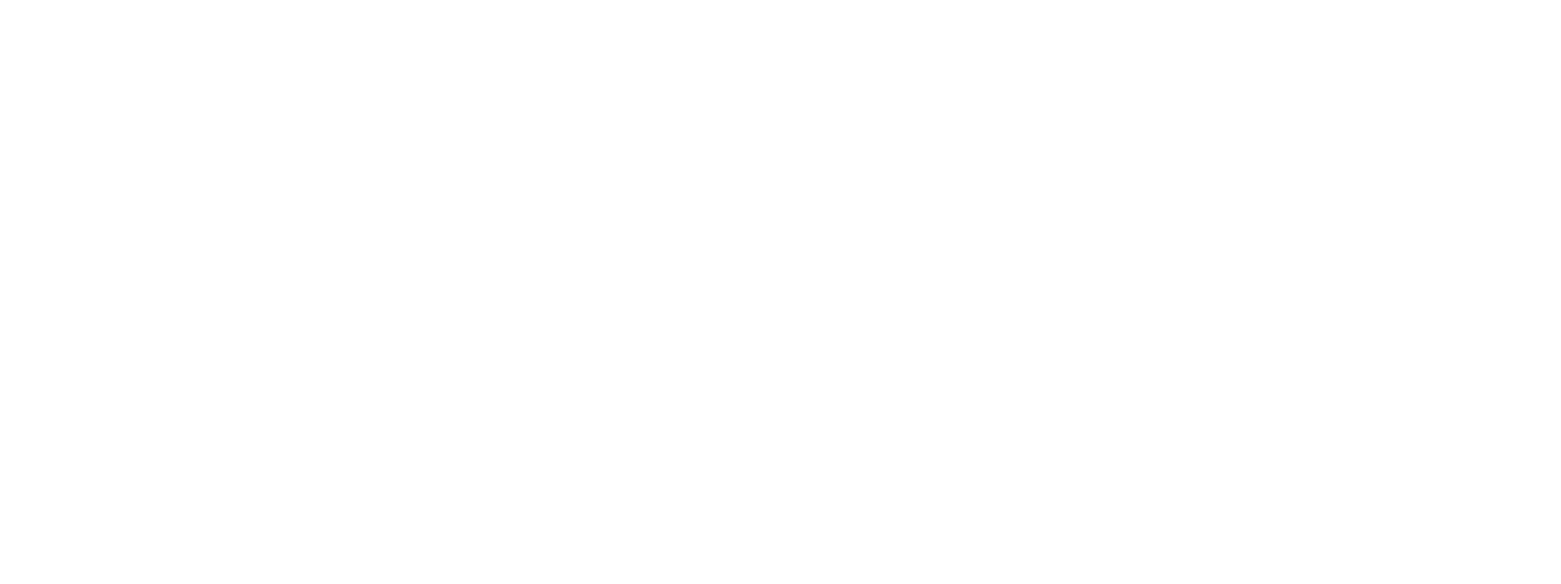
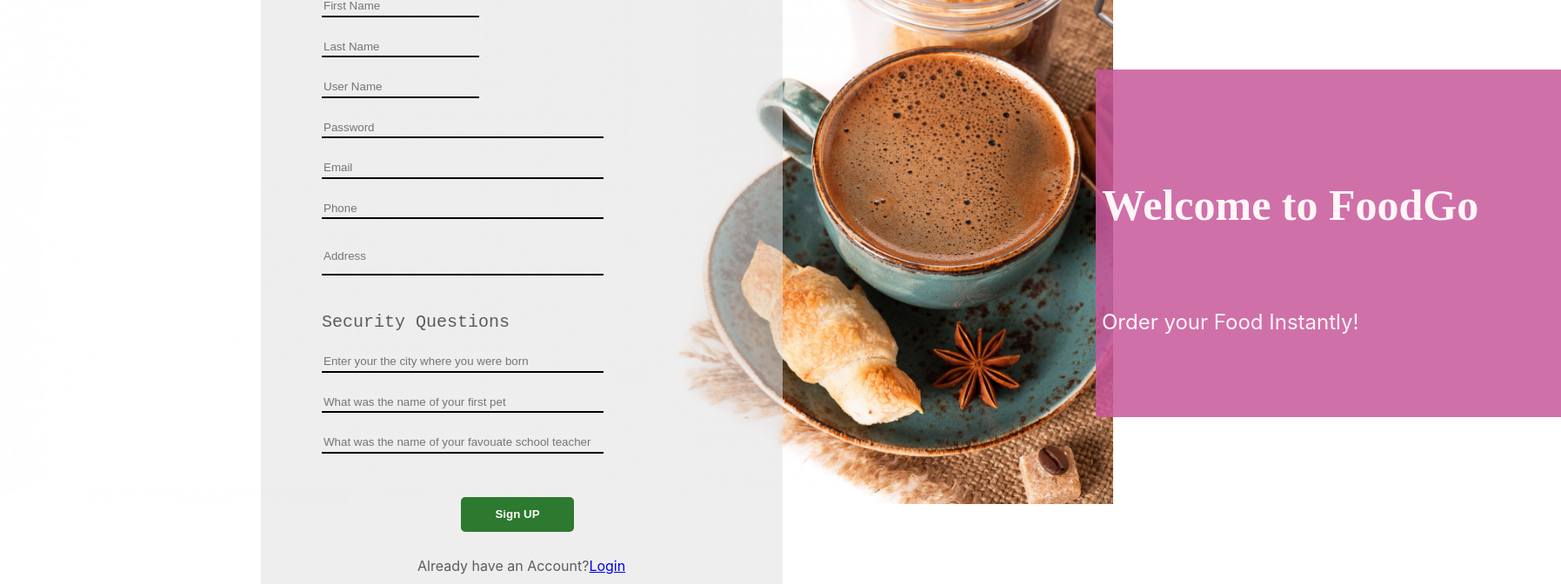
Before and after one commit to fast-isb/FoodGo-AdminModule-and-CustomerFeatures, a React (Create React App) app in the folder frontend/: page / in a window 1280 px wide. Shown: the part 220-892 px from the top of the page at 87% size, 1795 px wide, since content can reach past the window. Before the commit the page ends 800 px from the top, so only its background shows below. Built offline with nearby package versions, Linux system fonts and the light colour scheme.

Commit message:
login frontend done

```diff
--- /dev/null
+++ b/frontend/src/Customer_Login.js
@@ -0,0 +1,121 @@
+import axios from 'axios';
+import React from 'react';
+import signb from './signb.jpeg'
+import "./style.css";
+
+class Customer_Login extends React.Component {
+    state = {
+        fname: '',
+        lname: '',
+        address: '',
+        phone: '',
+        q1: '',
+        q2: '',
+        q3: '',
+        email: '',
+        username: '',
+        password: '',
+    }
+    render() {
+        const myStyle={
+            backgroundImage: `url(${signb})` ,
+            height:'100vh',
+            fontSize:'50px',
+            backgroundSize: 'cover',
+        };
+        return (
+            <div style={myStyle}>
+                <br />
+                <br />
+                <br />
+                <br />
+                <br/>
+                <div className='signUpMainDiv'>
+                    <br/>
+                    <h4 className='mainHead'>
+                        Welcome to FoodGo
+                    </h4>
+                    <span className='mainText'>
+                        Order your Food Instantly!
+                    </span>
+                </div>
+                <div className='formDiv'>
+                    <form>
+                        <br/>
+                        <div className='signup'>
+                            Sign Up
+                        </div>
+                        <div className='header'>
+                            <span>
+                                now to explore and use the FoodGo
+                            </span>
+                            <br />
+                            <br />
+                            <br />
+                            <div className='innerdiv'>
+                                <span className='info'>
+                                    Your Info
+                                </span>
+                                <br />
+                                <br />
+                                <input className='inputFields' placeholder='First Name' required type='text' value={this.state.name} onChange={this.onChangedName} />
+                                <br />
+                                <br />
+                                <input className='inputFields' placeholder='Last Name' required type='text' value={this.state.name} onChange={this.onChangedName} />
+                                <br />
+                                <br />
+                                <input className='inputFields' placeholder='User Name' required type='text' value={this.state.name} onChange={this.onChangedName} />
+                                <br />
+                                <br />
+                                <input className='inputFieldsLarge' placeholder='Password' required type='password' minlength="6" value={this.state.name} onChange={this.onChangedName} />
+                                <br />
+                                <br />
+                                <input className='inputFieldsLarge' placeholder='Email' required type='email' value={this.state.name} onChange={this.onChangedName} />
+                                <br />
+                                <br />
+                                <input className='inputFieldsLarge' placeholder='Phone' required type='tel' minlength="11" maxlength="11" value={this.state.name} onChange={this.onChangedName} />
+                                <br />
+                                <br />
+                                <input className='inputFieldsAdd' placeholder='Address' required type='text' value={this.state.name} onChange={this.onChangedName} />
+                                <br />
+                                <br />
+                                <br />
+                                <span className='info'>
+                                    Security Questions
+                                </span>
+                                <br />
+                                <br />
+                                <input className='inputFieldsLarge' placeholder='Enter your the city where you were born' required type='text' value={this.state.name} onChange={this.onChangedName} />
+                                <br />
+                                <br />
+                                <input className='inputFieldsLarge' placeholder='What was the name of your first pet' required type='text' value={this.state.name} onChange={this.onChangedName} />
+                                <br />
+                                <br />
+                                <input className='inputFieldsLarge' placeholder='What was the name of your favouate school teacher' required type='text' value={this.state.name} onChange={this.onChangedName} />
+                                <br />
+                                <br />
+                                <br/>
+                                <input className='signupButton' type='submit' value='Sign UP' />
+                                <br />
+                                <br />
+                                <div className='loginText'>
+                                    <span>
+                                        Already have an Account?
+                                    </span>
+                                    <label>
+                                        <a href='#' >
+                                            Login
+                                        </a>
+                                    </label>
+
+                                </div>
+                            </div>
+                        </div>
+                    </form>
+                </div>
+            </div>
+        );
+    }
+}
+
+export default Customer_Login;
--- a/frontend/src/index.js
+++ b/frontend/src/index.js
@@ -4,11 +4,12 @@ import './index.css';
 import App from './App.js';
 import reportWebVitals from './reportWebVitals.js';
 import Test from './test.js';
+import Customer_Login from './Customer_Login.js'
 
 const root = ReactDOM.createRoot(document.getElementById('root'));
 root.render(
   <React.StrictMode>
-    <Test />
+    <Customer_Login />
   </React.StrictMode>
 );
 
--- /dev/null
+++ b/frontend/src/style.css
@@ -0,0 +1,108 @@
+
+img{
+    width: 1800px;
+    height: 1020px ;
+    background-image: true;
+}
+.signUpMainDiv{
+    margin-left: 1260px;
+    background-color: rgba(200, 88, 155, 0.855);
+    height: 400px;
+    width: 535px;
+}
+
+
+.formDiv{
+    margin-left: 300px;
+    background-color: rgba(226, 225, 225, 0.567);
+    height: 920px;
+    width: 600px;
+    border-radius: 5px;
+    margin-top: -650px;
+}
+
+.mainHead{
+    margin-left: 7px;
+    font-family: Cursive;
+    color: rgb(255, 246, 246);
+
+}
+
+.mainText{
+    font-size:x-large;
+    margin-left: 7px;
+    color: rgb(255, 246, 246);
+}
+.signup{
+    font-family: Cursive;
+    color: rgb(93, 92, 92);
+    font-size: x-large;
+    margin-left: 110px;
+}
+
+.header{
+    color: rgb(93, 92, 92);
+    font-size: large;
+    margin-top: -30px;
+    margin-left: 200px;
+}
+
+.inputFields{
+    border: none;
+    border-bottom: 2px solid rgb(0, 0, 0);
+    background-color: transparent;
+    height: 20px;
+
+}
+
+.inputFieldsLarge{
+    border: none;
+    border-bottom: 2px solid rgb(0, 0, 0);
+    background-color: transparent;
+    height: 20px;
+    width: 320px
+}
+
+.inputFieldsAdd{
+    border: none;
+    border-bottom: 2px solid rgb(0, 0, 0);
+    background-color: transparent;
+    height: 40px;
+    width: 320px
+}
+
+.innerdiv{
+    margin-left: -130px;
+}
+ .info{
+    font-family: Monospace;
+    color: rgb(93, 92, 92);
+    font-size: x-large;
+ }
+
+ .securityText{
+    color: rgb(93, 92, 92);
+    font-size: large;
+ }
+
+ .signupButton{
+    background-color: rgba(13, 103, 17, 0.861);
+    color: white;
+    margin: 8px 0;
+    border: none;
+    margin-left: 160px;
+    border-radius: 5px;
+    cursor: pointer;
+    width: 130px;
+    height: 40px;
+    font-weight: bolder;
+}
+ input[type=submit]:hover {
+    background-color: #45a049;
+}
+
+.loginText{
+    color: rgb(93, 92, 92);
+    font-size: medium;
+    margin-left: 110px;
+}
--- a/frontend/src/test.js
+++ b/frontend/src/test.js
@@ -3,7 +3,7 @@ import React from 'react';
 
 
 class Test extends React.Component {
-    state = {name : ''}
+    state = {name : 'zain'}
     onsubmit = (e) => {
         e.preventDefault();
 
```
Also changed, not shown: frontend/src/signb.jpeg (added).
